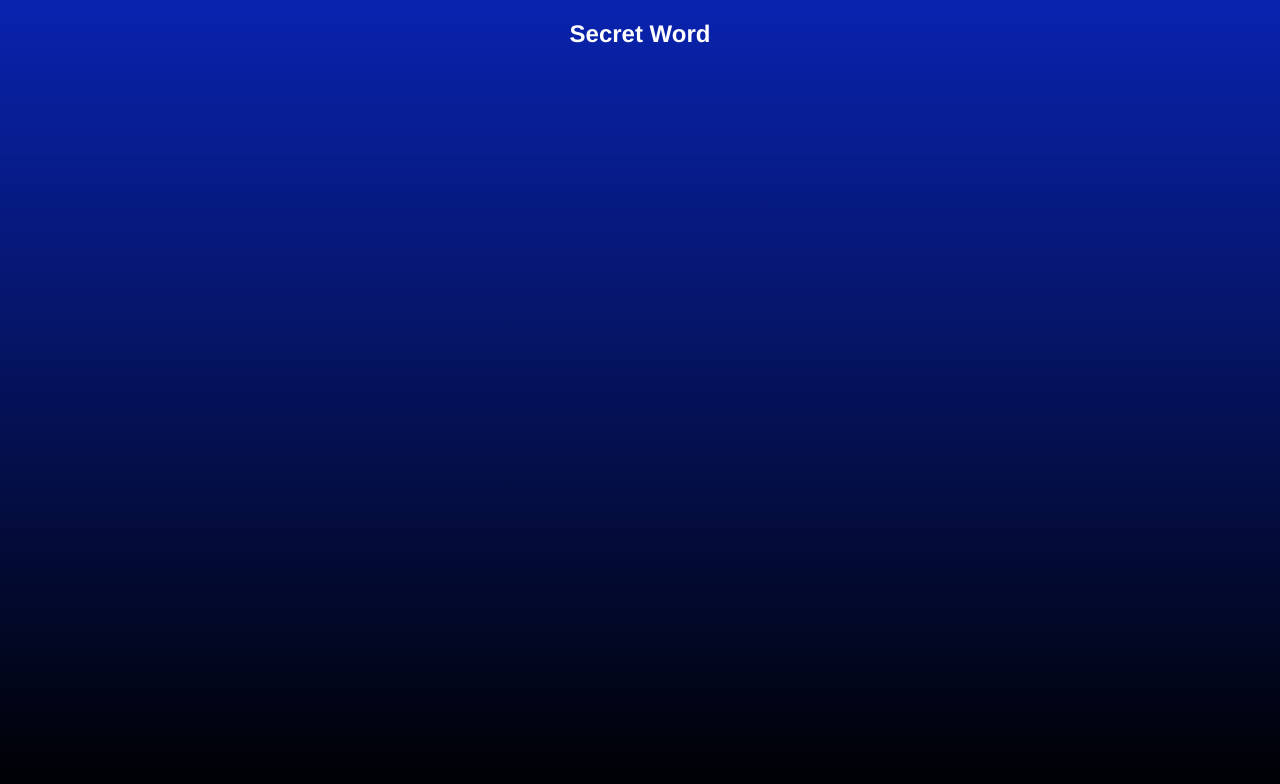
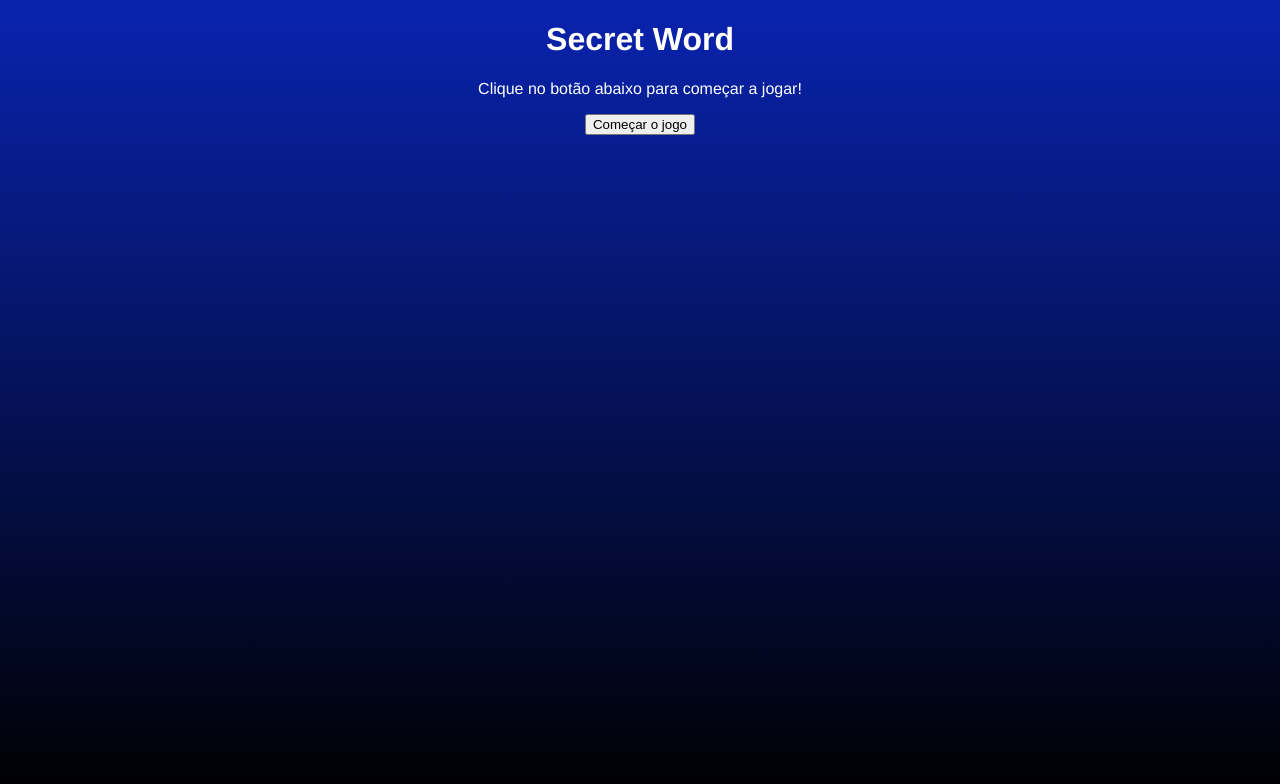
Before and after one commit to juliuscaezarff/Secret-Word, a React (Vite) app: page / in a window 1280 px wide. Shown: the top 784 px of the page. Built offline with nearby package versions, Linux system fonts and the light colour scheme.

Commit message:
add component

```diff
--- a/src/App.jsx
+++ b/src/App.jsx
@@ -1,10 +1,12 @@
 import './App.css'
+
+import StartScreen from './components/StartScreen'
 
 function App() {
 
   return (
     <div className="App">
-      <h2>Secret Word</h2>
+      <StartScreen />
     </div>
   )
 }
```
